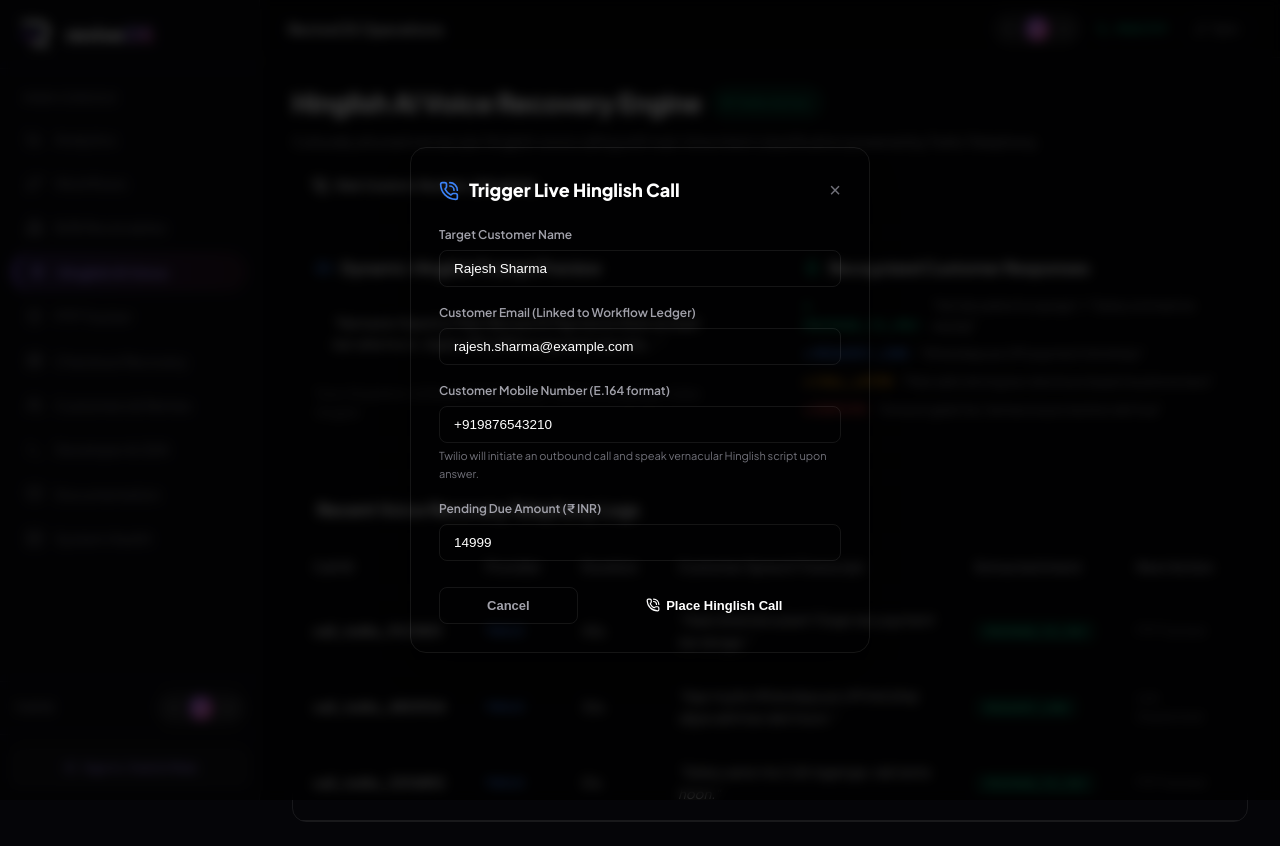
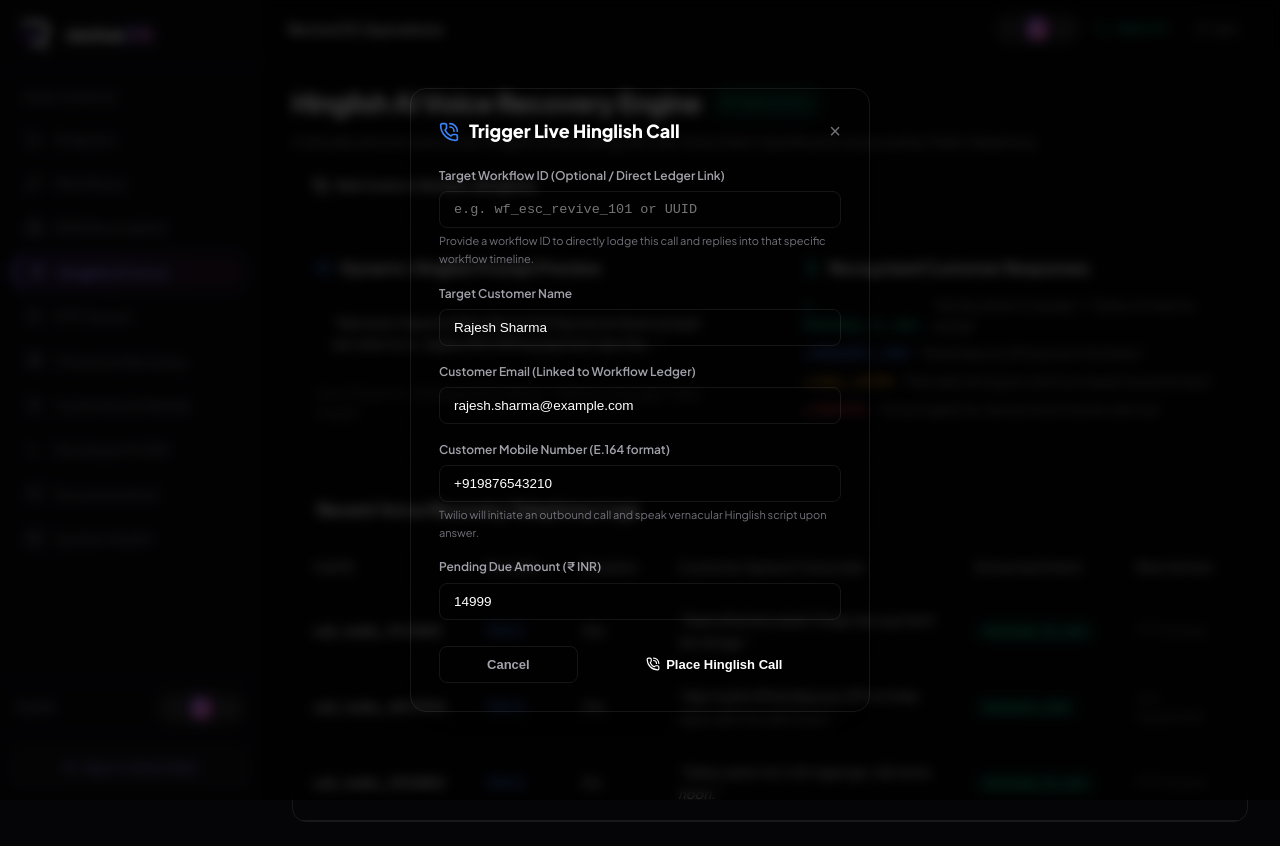
Before and after one commit to JATINCHULETT/ReviveOS, a Next.js app in the folder apps/web/: page /voice-recovery in a window 1280 px wide. Both pictures are taken after a click on the button "Dial Custom Number (Hinglish)". Built offline with nearby package versions, Linux system fonts and the light colour scheme; no server answers.

Commit message:
feat(voice): support direct workflow_id in custom call dialer to lodge call and customer replies into specific workflow timeline

```diff
--- a/apps/web/src/app/voice-recovery/page.tsx
+++ b/apps/web/src/app/voice-recovery/page.tsx
@@ -43,6 +43,7 @@ export default function VoiceRecoveryPage() {
 
   // Custom Dial Modal State
   const [showDialModal, setShowDialModal] = useState(false);
+  const [customWorkflowId, setCustomWorkflowId] = useState('');
   const [customName, setCustomName] = useState('Rajesh Sharma');
   const [customEmail, setCustomEmail] = useState('rajesh.sharma@example.com');
   const [customPhone, setCustomPhone] = useState('+919876543210');
@@ -86,6 +87,7 @@ export default function VoiceRecoveryPage() {
         method: 'POST',
         headers: { 'Content-Type': 'application/json' },
         body: JSON.stringify({
+          workflow_id: customWorkflowId.trim() || undefined,
           customer_name: customName || 'Valued Customer',
           customer_email: customEmail,
           phone: customPhone,
@@ -184,6 +186,31 @@ export default function VoiceRecoveryPage() {
             </div>
 
             <form onSubmit={triggerCallSimulation} style={{ display: 'flex', flexDirection: 'column', gap: '16px' }}>
+              <div>
+                <label style={{ display: 'block', fontSize: '12px', fontWeight: 600, color: 'var(--text-secondary)', marginBottom: '6px' }}>
+                  Target Workflow ID (Optional / Direct Ledger Link)
+                </label>
+                <input
+                  type="text"
+                  value={customWorkflowId}
+                  onChange={(e) => setCustomWorkflowId(e.target.value)}
+                  placeholder="e.g. wf_esc_revive_101 or UUID"
+                  style={{
+                    width: '100%',
+                    padding: '10px 14px',
+                    borderRadius: '8px',
+                    background: 'var(--bg-tertiary)',
+                    border: '1px solid var(--border-subtle)',
+                    color: 'var(--text-primary)',
+                    fontSize: '13.5px',
+                    fontFamily: 'monospace',
+                  }}
+                />
+                <span style={{ fontSize: '11px', color: 'var(--text-muted)', marginTop: '4px', display: 'block' }}>
+                  Provide a workflow ID to directly lodge this call and replies into that specific workflow timeline.
+                </span>
+              </div>
+
               <div>
                 <label style={{ display: 'block', fontSize: '12px', fontWeight: 600, color: 'var(--text-secondary)', marginBottom: '6px' }}>
                   Target Customer Name
```
Also changed, not shown: 2 other files (tests, documents, lock files or other folders).
